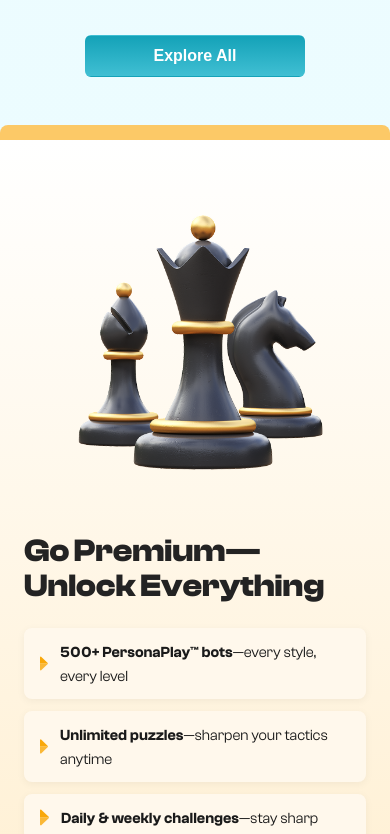
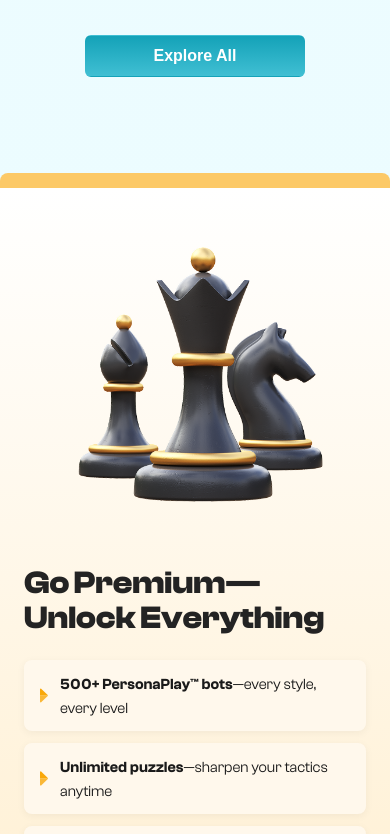
Before and after one commit to kholodihor/landing, a Vue app: page / in a window 390 px wide. Shown: the part 6100-6934 px from the top of the page. Built offline with nearby package versions, Linux system fonts and the light colour scheme; the HTML template or start-up script is replaced by a standard one; a web font is replaced by a local one.

Commit message:
style: update premium section padding and add responsive breakpoints

```diff
--- a/src/components/landing/PremiumSection.vue
+++ b/src/components/landing/PremiumSection.vue
@@ -54,16 +54,30 @@ const features: Feature[] = [
 <style scoped>
 /* Layout */
 .premium-section {
-  background: linear-gradient(to bottom, #ffffff, #ffebc5);
-  padding: 4rem 0;
-  border-top: 15px solid rgba(249, 168, 10, 0.5);
-  border-radius: 8px;
+  padding: 2rem var(--container-padding-desktop);
 }
 
 .container {
-  max-width: 1200px;
+  background: linear-gradient(to bottom, #ffffff, #ffebc5);
+  border-top: 15px solid rgba(249, 168, 10, 0.5);
+  border-radius: 8px;
   margin: 0 auto;
-  padding: 0 1.5rem;
+  padding: 2rem 1.5rem;
+}
+
+/* Responsive padding */
+@media (max-width: 1024px) {
+  .premium-section {
+    padding-left: var(--container-padding-tablet);
+    padding-right: var(--container-padding-tablet);
+  }
+}
+
+@media (max-width: 768px) {
+  .premium-section {
+    padding-left: var(--container-padding-mobile);
+    padding-right: var(--container-padding-mobile);
+  }
 }
 
 .premium-content {
```
